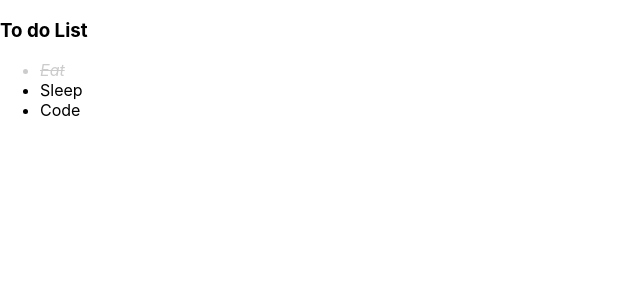
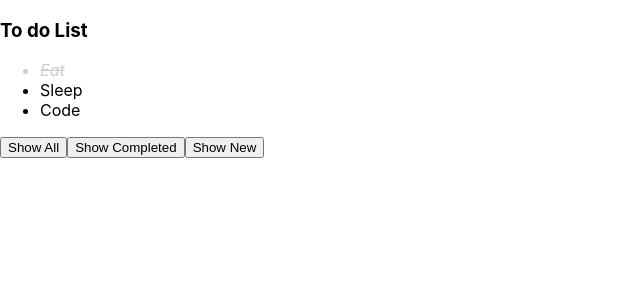
Before and after one commit to lightningflashh/learn-reactjs, a React (Create React App) app: page / in a window 1280 px wide. Shown: the top 300 px of the page, without its empty margins (0-640 px from the left). Built offline with nearby package versions, Linux system fonts and the light colour scheme.

Commit message:
Add filtering functionality to Todo feature with status buttons

```diff
--- a/src/features/Todo/index.jsx
+++ b/src/features/Todo/index.jsx
@@ -13,6 +13,17 @@
     ];
 
     const [todoList, setTodoList] = useState(initTodoList);
+    const [filteredStatus, setFilteredStatus] = useState('all');
+
+    const handleShowAllClick = () => {
+        setFilteredStatus('all');
+    };
+    const handleShowCompletedClick = () => {
+        setFilteredStatus('completed');
+    };
+    const handleShowNewClick = () => {
+        setFilteredStatus('new');
+    };
 
     const handleTodoClick = (todo, idx) => {
         const cloneTodoList = [...todoList]; // DO NOT MUTATE STATE
@@ -23,10 +34,19 @@
         setTodoList(cloneTodoList);
     };
 
+    const renderTodoList = todoList.filter(
+        (todo) => filteredStatus === 'all' || filteredStatus === todo.status
+    );
+
     return (
         <div>
             <h3>To do List</h3>
-            <TodoList todoList={todoList} onTodoClick={handleTodoClick} />
+            <TodoList todoList={renderTodoList} onTodoClick={handleTodoClick} />
+            <div>
+                <button onClick={handleShowAllClick}>Show All</button>
+                <button onClick={handleShowCompletedClick}>Show Completed</button>
+                <button onClick={handleShowNewClick}>Show New</button>
+            </div>
         </div>
     );
 };
```
